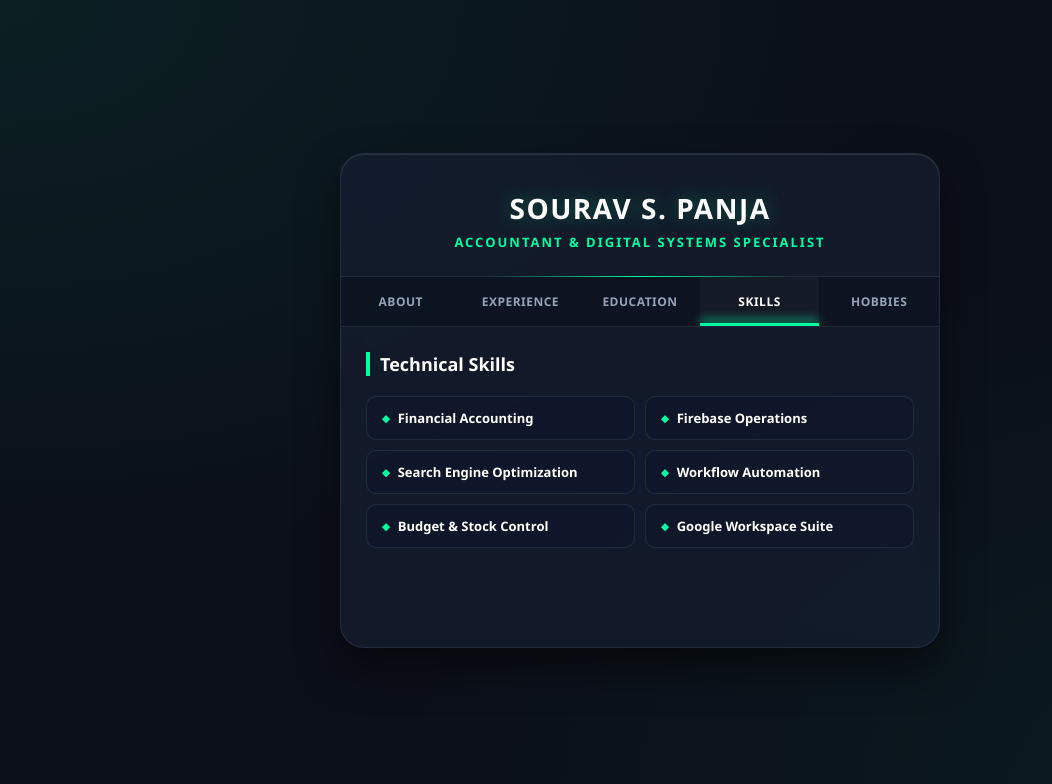
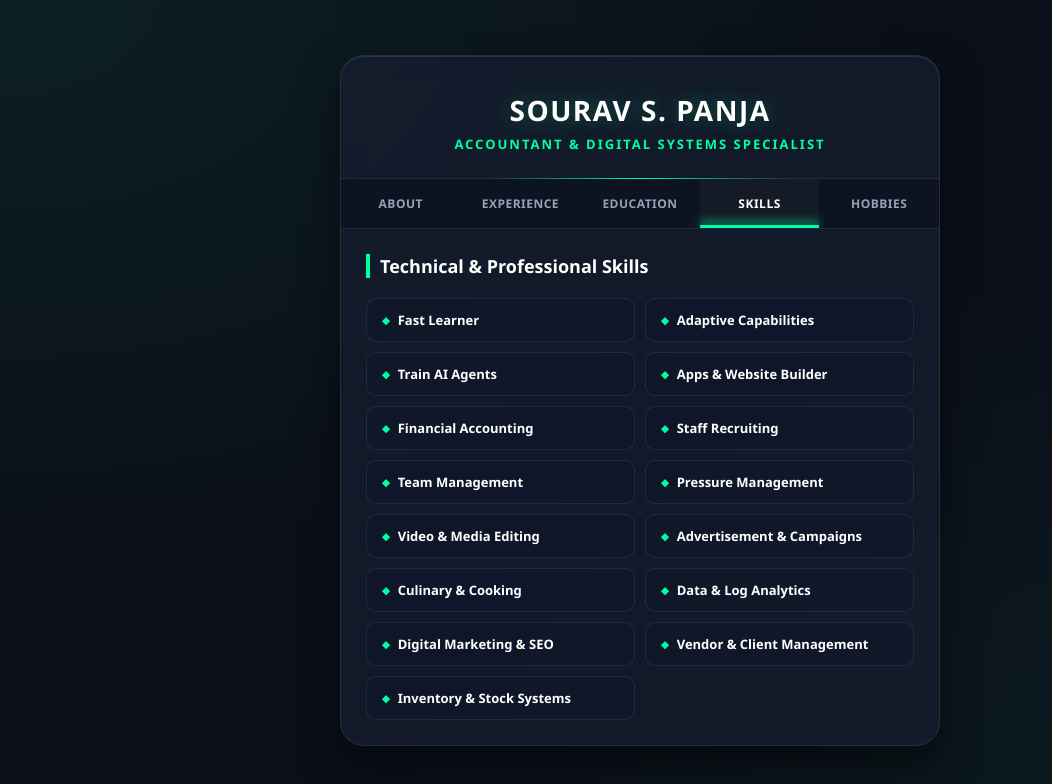
Before and after one commit to shunanlucy/portfolio-, a plain HTML site: page index.html in a window 1280 px wide. Both pictures are taken after a click on the button "SKILLS". Shown: the whole page, without its empty margins (0-1052 px from the left). Drawn offline with Linux system fonts and the light colour scheme.

Commit message:
Portfolio

```diff
--- a/index.html
+++ b/index.html
@@ -341,17 +341,28 @@
             </div>
         </div>
 
-        <div id="skills" class="tab-content">
-            <h3 class="section-title">Technical Skills</h3>
+                <div id="skills" class="tab-content">
+            <h3 class="section-title">Technical & Professional Skills</h3>
             <div class="grid-box">
+                <div class="grid-element">Fast Learner</div>
+                <div class="grid-element">Adaptive Capabilities</div>
+                <div class="grid-element">Train AI Agents</div>
+                <div class="grid-element">Apps & Website Builder</div>
                 <div class="grid-element">Financial Accounting</div>
-                <div class="grid-element">Firebase Operations</div>
-                <div class="grid-element">Search Engine Optimization</div>
-                <div class="grid-element">Workflow Automation</div>
-                <div class="grid-element">Budget & Stock Control</div>
-                <div class="grid-element">Google Workspace Suite</div>
+                <div class="grid-element">Staff Recruiting</div>
+                <div class="grid-element">Team Management</div>
+                <div class="grid-element">Pressure Management</div>
+                <div class="grid-element">Video & Media Editing</div>
+                <div class="grid-element">Advertisement & Campaigns</div>
+                <div class="grid-element">Culinary & Cooking</div>
+
+                <div class="grid-element">Data & Log Analytics</div>
+                <div class="grid-element">Digital Marketing & SEO</div>
+                <div class="grid-element">Vendor & Client Management</div>
+                <div class="grid-element">Inventory & Stock Systems</div>
             </div>
         </div>
+
 
         <div id="hobbies" class="tab-content">
             <h3 class="section-title">Hobbies & Interests</h3>
```
